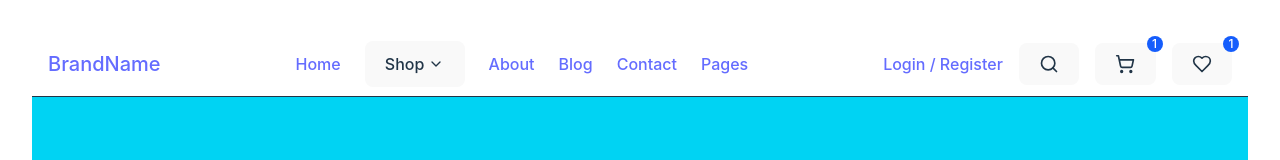
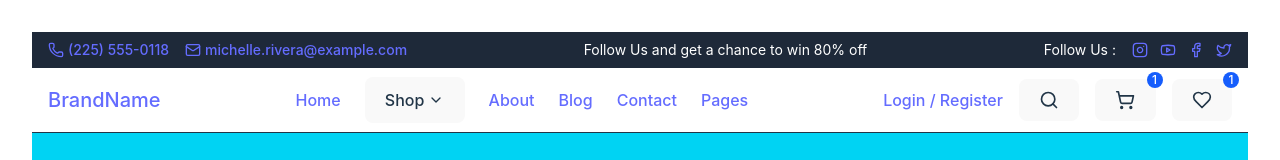
Before and after one commit to Bhraltin/E-Commerce, a React (Vite) app: page / in a window 1280 px wide. Shown: the top 160 px of the page. Built offline with nearby package versions, Linux system fonts and the light colour scheme.

Commit message:
Header fixed

```diff
--- a/src/components/layout/Header.jsx
+++ b/src/components/layout/Header.jsx
@@ -26,6 +26,57 @@ export default function Header() {
 
   return (
     <header className="w-full">
+
+<div className="bg-gray-800 text-white py-2 px-4">
+        <div className="container mx-auto flex flex-col md:flex-row justify-between items-center text-sm">
+          <div className="flex flex-col md:flex-row items-center gap-2 md:gap-4 mb-2 md:mb-0">
+            <a href="tel:(225) 555-0118" className="flex items-center hover:text-gray-300">
+              <Phone className="w-4 h-4 mr-1" />
+              (225) 555-0118
+            </a>
+            <a href="mailto:michelle.rivera@example.com" className="flex items-center hover:text-gray-300">
+              <Mail className="w-4 h-4 mr-1" />
+              michelle.rivera@example.com
+            </a>
+          </div>
+          <div className="text-center md:text-left mb-2 md:mb-0">
+            Follow Us and get a chance to win 80% off
+          </div>
+          <div className="flex items-center gap-4">
+            <span className="hidden md:inline">Follow Us :</span>
+            <div className="flex gap-3">
+              <a href="#" className="hover:text-gray-300">
+                <Instagram className="w-4 h-4" />
+              </a>
+              <a href="#" className="hover:text-gray-300">
+                <Youtube className="w-4 h-4" />
+              </a>
+              <a href="#" className="hover:text-gray-300">
+                <Facebook className="w-4 h-4" />
+              </a>
+              <a href="#" className="hover:text-gray-300">
+                <Twitter className="w-4 h-4" />
+              </a>
+            </div>
+          </div>
+        </div>
+      </div>
+
+
+
+
+
+
+
+
+
+
+
+
+
+
+
+
       <div className="bg-white border-b">
         <div className="container mx-auto px-4">
           <div className="flex items-center justify-between h-16">
```
